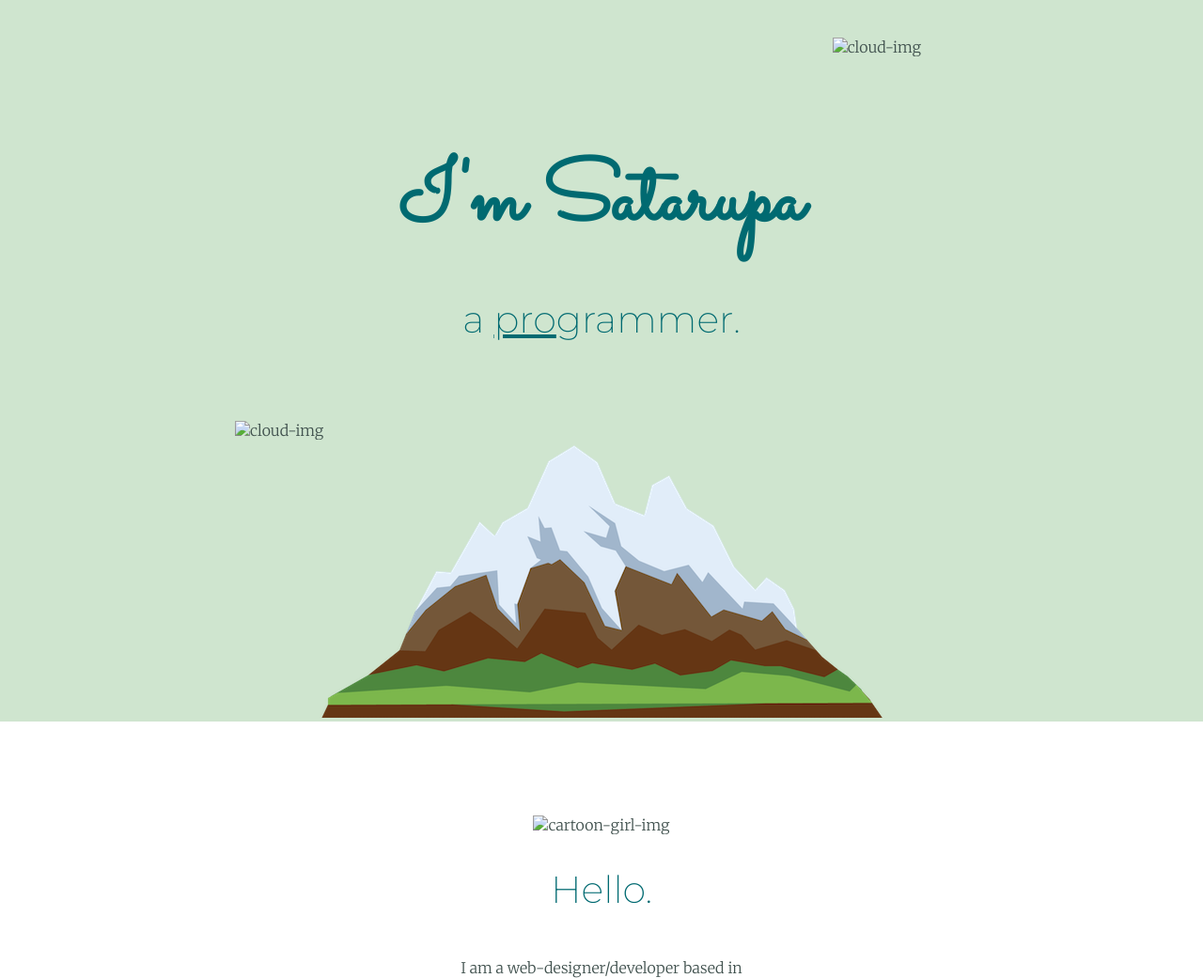
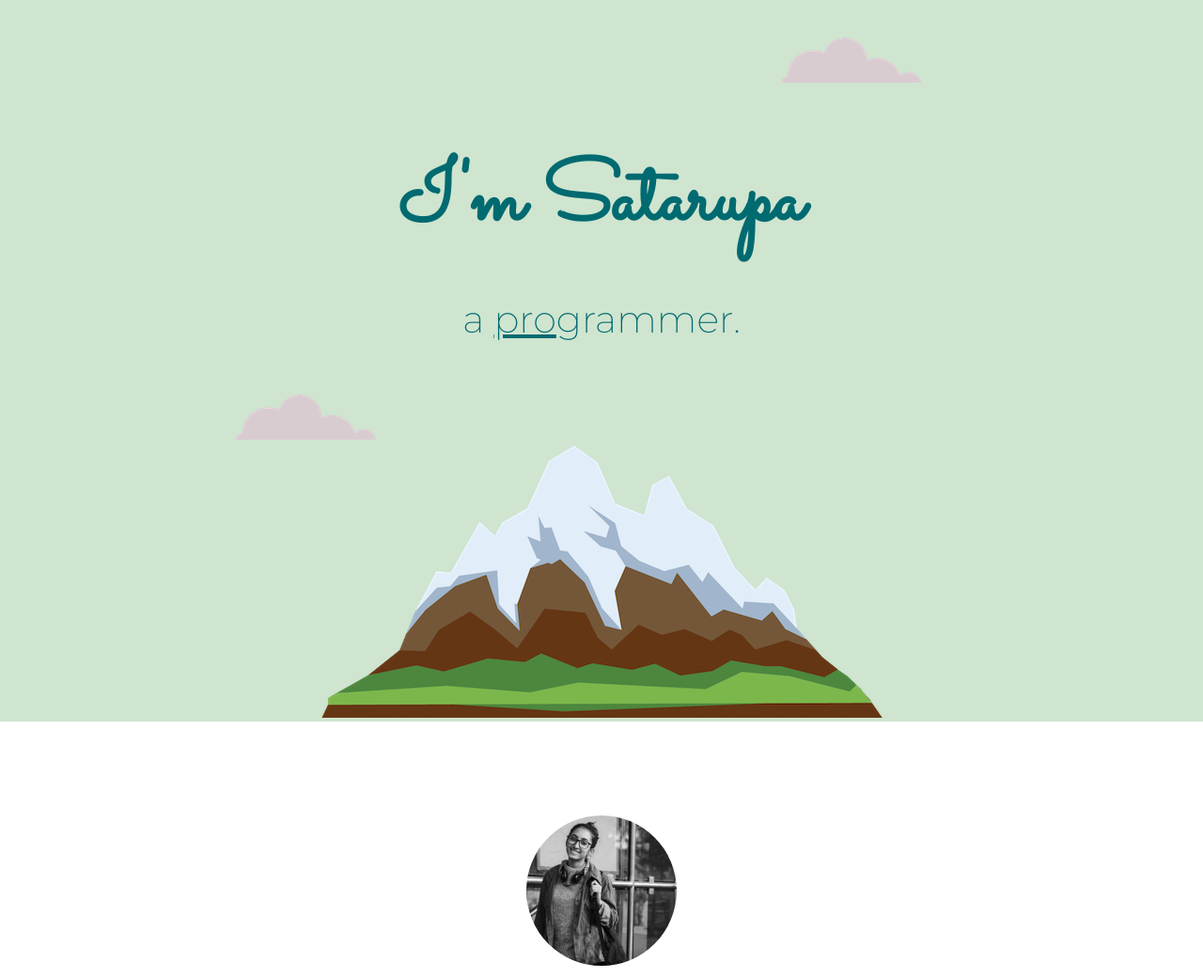
Before and after one commit to SATARUPA-MAHANTA/sata-web, a plain HTML site: page index.html in a window 1280 px wide. Shown: the top 1041 px of the page at 94% size. Drawn offline with Linux system fonts and the light colour scheme; files that its build step writes are made by us from their sources; files whose address does not match are found by name.

Commit message:
updated1

```diff
--- a/index.html
+++ b/index.html
@@ -11,16 +11,16 @@
 
 <body>
   <div class="top-container">
-    <img class="top-cloud" src="images/cloud.PNG" alt="cloud-img">
+    <img class="top-cloud" src="cloud.PNG" alt="cloud-img">
     <h1>I'm Satarupa</h1>
     <link href="https://fonts.googleapis.com/css2?family=Merriweather:ital,wght@0,300;1,400&family=Montserrat:wght@200&family=Sacramento&display=swap" rel="stylesheet">
     <p><h2>a <span class="pro">pro</span>grammer.</h2></p>
-    <img class="bottom-cloud" src="images/cloud.PNG" alt="cloud-img">
+    <img class="bottom-cloud" src="cloud.PNG" alt="cloud-img">
     <img src="images/mountain.png" alt="mountain-img">
   </div>
   <div class="middle-container">
       <div class="profile">
-        <img src="images/satarupa.PNG" alt="cartoon-girl-img">
+        <img src="satarupa.PNG" alt="cartoon-girl-img">
         <h2>Hello.</h2>
         <p class="intro"> I am a web-designer/developer based in Guwahati,Assam.
         I have completed my Masters in Microelectronics and Advanced communication
@@ -30,13 +30,13 @@
       <div class="skills">
         <h2>My skills</h2>
         <div class="skill-row">
-          <img class="skill-img" src="images/computer.PNG" alt="computer-img">
+          <img class="skill-img" src="computer.png" alt="computer-img">
           <h3>Design and Develop</h3>
           <p>I can help  design what you want. My goal is to keep it simple and focus on the content and the message you want to convey.
           I am a developer, so I can help you create a website and run it across devices with latest technology.</p>
         </div>
         <div class="skill-row">
-          <img class="skill-img-two" src="images/book.PNG" alt="book-img">
+          <img class="skill-img-two" src="book.png" alt="book-img">
           <h3>Bookworm</h3>
           <p>My best skill however is gulping any book that i can lay my hands on and sleep all day.
           Zen and the Art of Motorcycle Maintenance being my current favourite.Check it out.</p>
```
